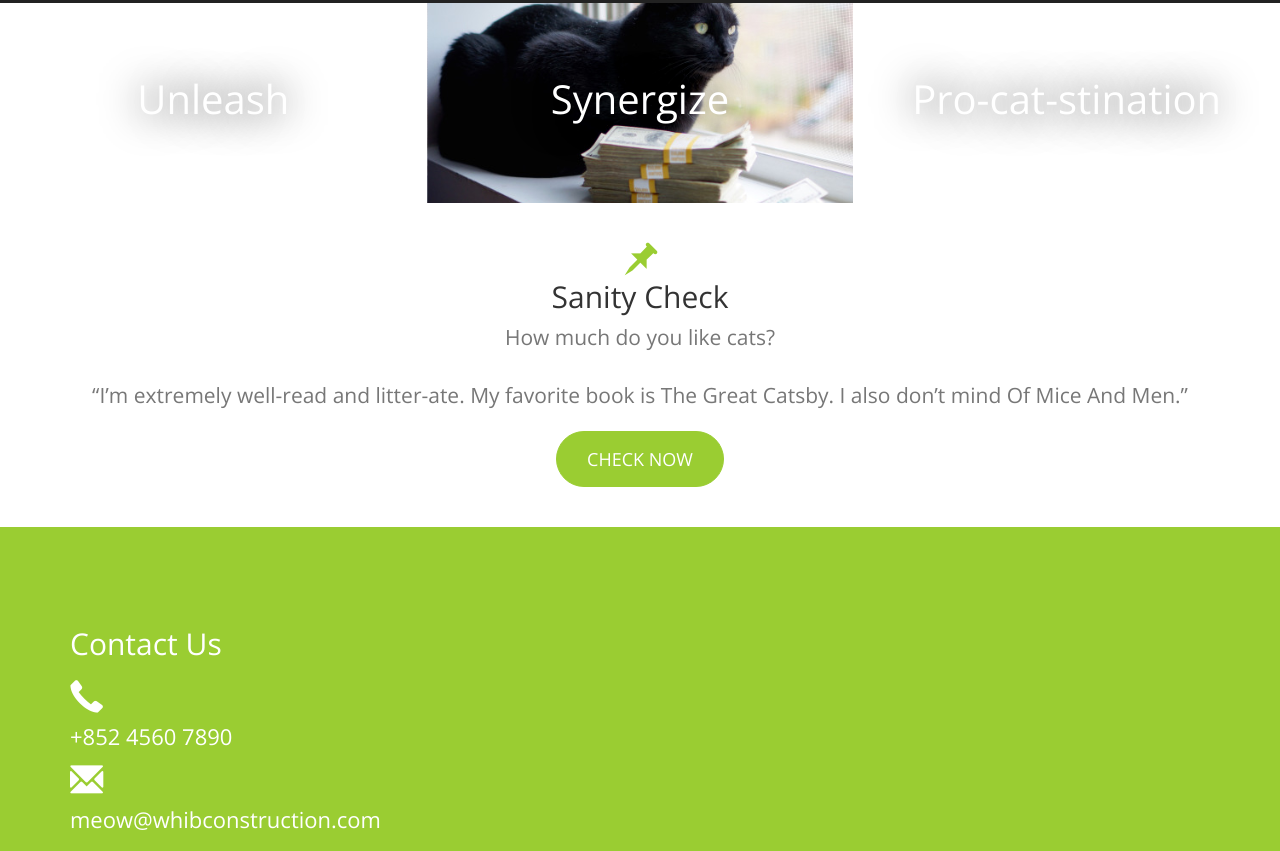
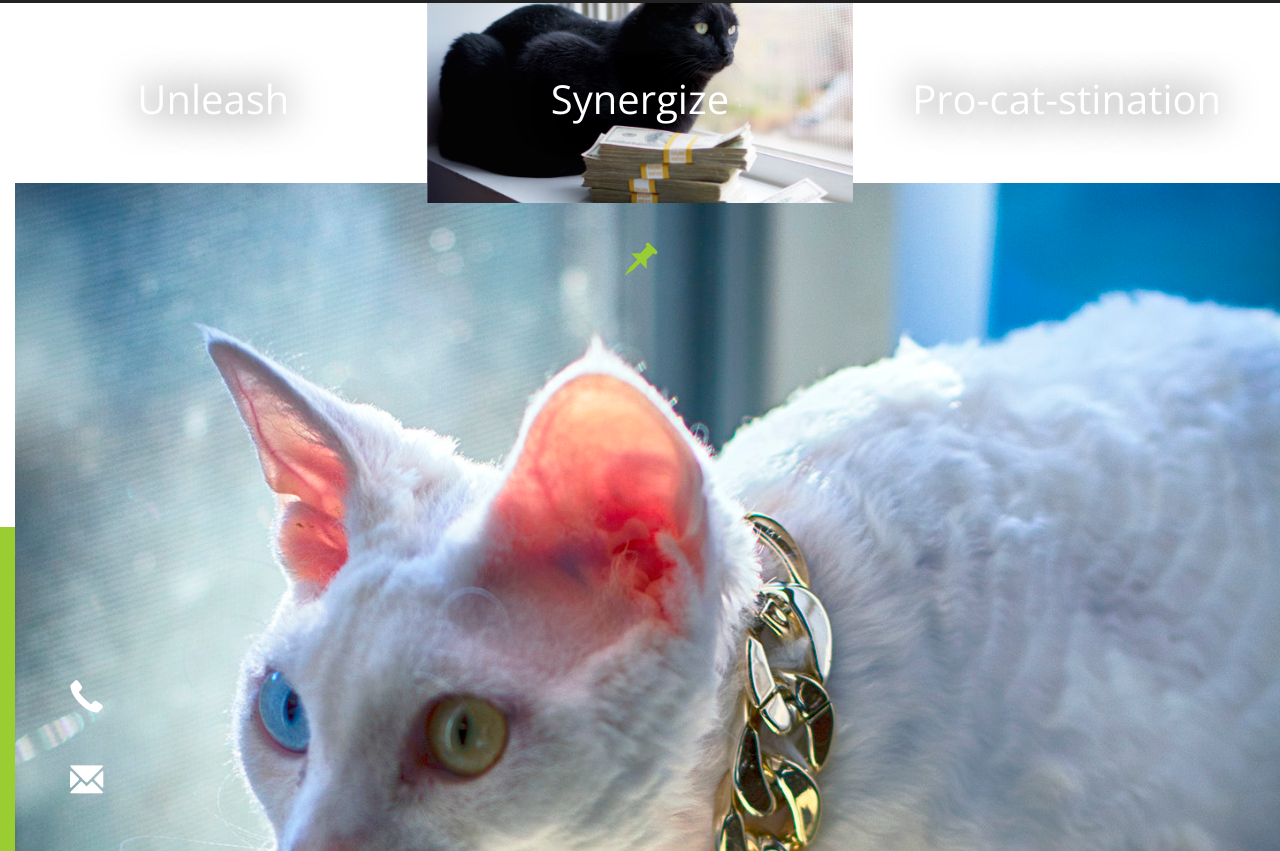
Before and after one commit to whybruh/mswalker.github.io, a plain HTML site: page index.html in a window 1280 px wide. Shown: the part 2629-3480 px from the top of the page. Drawn offline with nearby package versions, Linux system fonts and the light colour scheme; files whose address does not match are found by name.

Commit message:
image test

```diff
--- a/index.html
+++ b/index.html
@@ -143,6 +143,7 @@ Although you can use them, for a more unique website, replace these images with
 					<h3>
 						Unleash
 					</h3>
+					<img src="images/cats1.jpg">
 				</div>
             </a>
             <a href="#">
@@ -157,6 +158,7 @@ Although you can use them, for a more unique website, replace these images with
 				<div class="col-md-4 promo-item item-3">
 					<h3>
 						Pro-cat-stination
+
 					</h3>
 				</div>
             </a>
```
